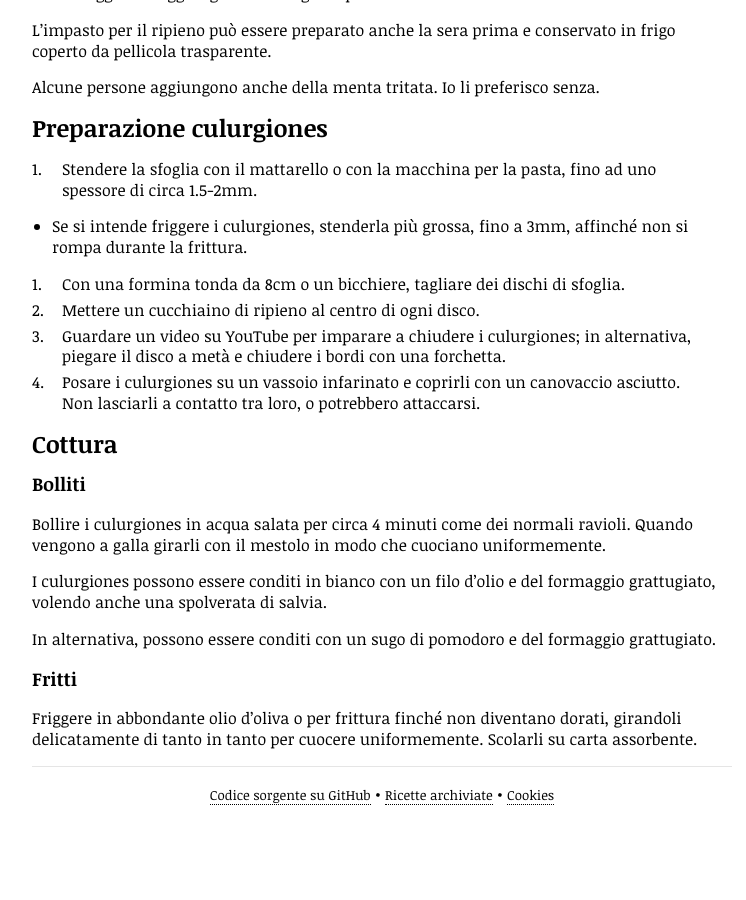
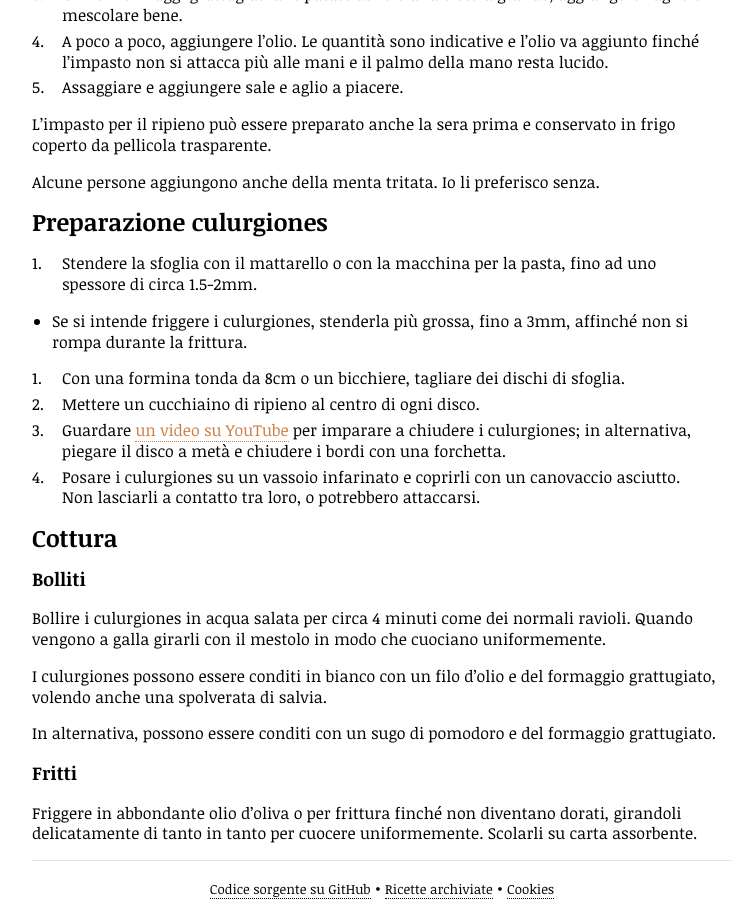
Before and after one commit to depau/ricette.depau.eu, a Jekyll site: the page built from _ricette/culurgiones.md, in a window 1280 px wide and 900 px high, scrolled down 1703 px. Shown: the whole window, without its empty margins (258-1004 px from the left). Built offline with Jekyll 4.4.1, drawn with Linux system fonts in a browser that asks for light colours; comment, search, counter and statistics services are not loaded; before the commit the page ends 2509 px from its top, so only the background shows below that; part of the change alters nothing that is shown; some of the changed text lies outside the part shown.

```diff
--- a/_ricette/culurgiones.md
+++ b/_ricette/culurgiones.md
@@ -28,6 +28,10 @@ tools:
   - Formina tonda da 8cm o bicchiere
   - Pellicola trasparente
 ---
+
+I culurgiones sono un piatto della tradizione sarda, simili ai ravioli, ma con un ripieno di patate e formaggi.
+
+Questa è una versione vegana che ha lo stesso sapore di quella tradizionale.
 
 ### \* Note sugli ingredienti
 
@@ -77,8 +81,8 @@ Alcune persone aggiungono anche della menta tritata. Io li preferisco senza.
 
 2. Con una formina tonda da 8cm o un bicchiere, tagliare dei dischi di sfoglia.
 3. Mettere un cucchiaino di ripieno al centro di ogni disco.
-4. Guardare un video su YouTube per imparare a chiudere i culurgiones; in alternativa, piegare il disco a metà e
-   chiudere i bordi con una forchetta.
+4. Guardare [un video su YouTube](https://www.youtube.com/watch?v=OLJhLi5i160) per imparare a chiudere i culurgiones; in
+   alternativa, piegare il disco a metà e chiudere i bordi con una forchetta.
 5. Posare i culurgiones su un vassoio infarinato e coprirli con un canovaccio asciutto. Non lasciarli a contatto tra
    loro, o potrebbero attaccarsi.
 
```
